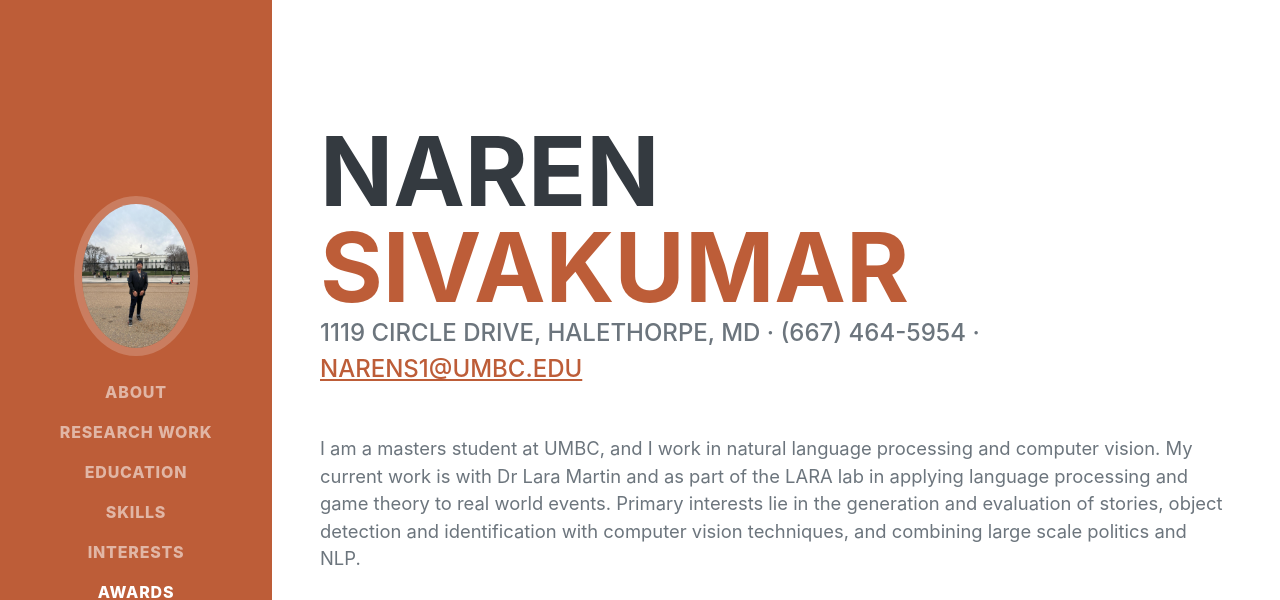
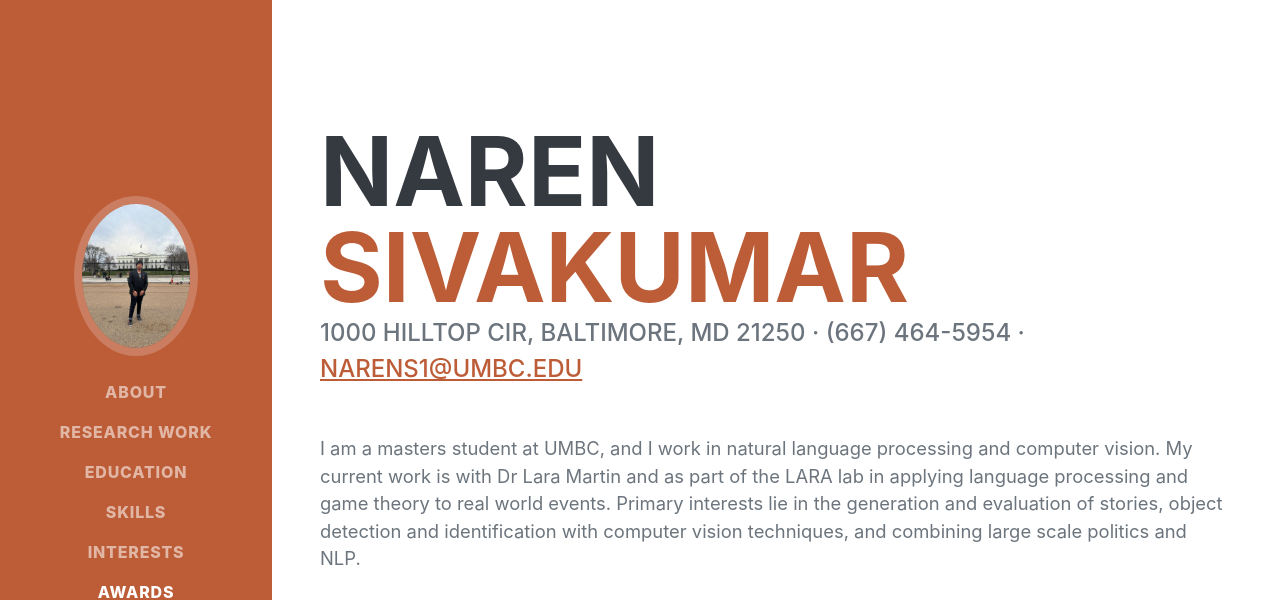
Before and after one commit to Falcon10056/Falcon10056.github.io, a plain HTML site: page index.html in a window 1280 px wide. Shown: the top 600 px of the page. Drawn offline with nearby package versions, Linux system fonts and the light colour scheme; a web font is replaced by a local one.

Commit message:
Update index.html

```diff
--- a/index.html
+++ b/index.html
@@ -44,7 +44,7 @@
                         <span class="text-primary">Sivakumar</span>
                     </h1>
                     <div class="subheading mb-5">
-                        1119 Circle Drive, Halethorpe, Md · (667) 464-5954 ·
+                        1000 Hilltop Cir, Baltimore, MD 21250  · (667) 464-5954 ·
                         <a href="mailto:narens1@umbc.edu">narens1@umbc.edu</a>
                     </div>
                     <p class="lead mb-5">I am a masters student at UMBC, and I work in natural language processing and computer vision. My current work is with Dr Lara Martin and as part of the LARA lab in applying language processing and game theory to real world events. Primary interests lie in the generation and evaluation of stories, object detection and identification with computer vision techniques, and combining large scale politics and NLP. </p>
```
